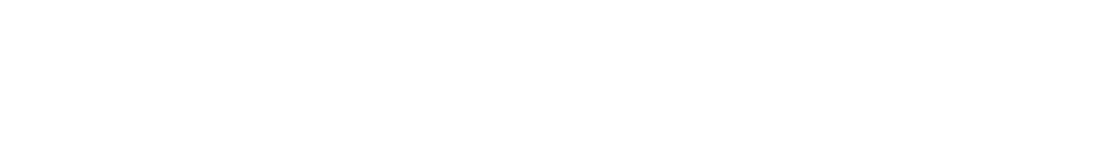
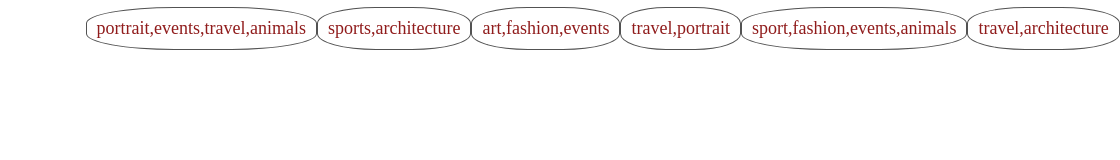
Before and after one commit to ArQuel/LouisonMillet_6_21-09-2021, a plain HTML site: page Index.html in a window 1280 px wide. Shown: the full height of the page, 276-1396 px from the left, 1120 px wide, since content can reach past the window. Drawn offline with Linux system fonts and the light colour scheme.

Commit message:
récupérer tags

```diff
--- a/Style/components/_tags.scss
+++ b/Style/components/_tags.scss
@@ -2,6 +2,6 @@
     color: $primary-color;
     border: 1px solid #525252;
     border-radius: 38%;
-    padding: 10px;
+    padding: 8px;
     font-size: 18px;
 }
--- a/Style/layout/_nav.scss
+++ b/Style/layout/_nav.scss
@@ -4,4 +4,5 @@ nav{
     display: flex;
     align-items: center;
     justify-content: space-around;
+    max-width: 40%;
 }
--- a/js/index.js
+++ b/js/index.js
@@ -11,12 +11,15 @@ async function retriveContent (url) {
 }
 function displaytags(photographers) {
   console.log('displaytags')
-  console.log(photographers)
   const navElt = document.querySelector('nav')
-  Object.values(photographers).forEach(photographers, index => {
-    console.log(photographers)
-    navElt.innerHTML += `<div class="tags"><div>${photographers[index].tags}</div></div>`
-  })
+  for (let index = 0; index < photographers.photographers.length; index++) {
+    console.log(photographers.photographers[index])
+    navElt.innerHTML += `<div class="tags"><div>${photographers.photographers[index].tags}</div></div>`
+  }
+  // Object.values(photographers).forEach(photographers, index => {
+  //   console.log(photographers)
+  //   navElt.innerHTML += `<div class="tags"><div>${photographers.name}</div></div>`
+  // })
 }
 
 retriveContent('photographers.json')
```
